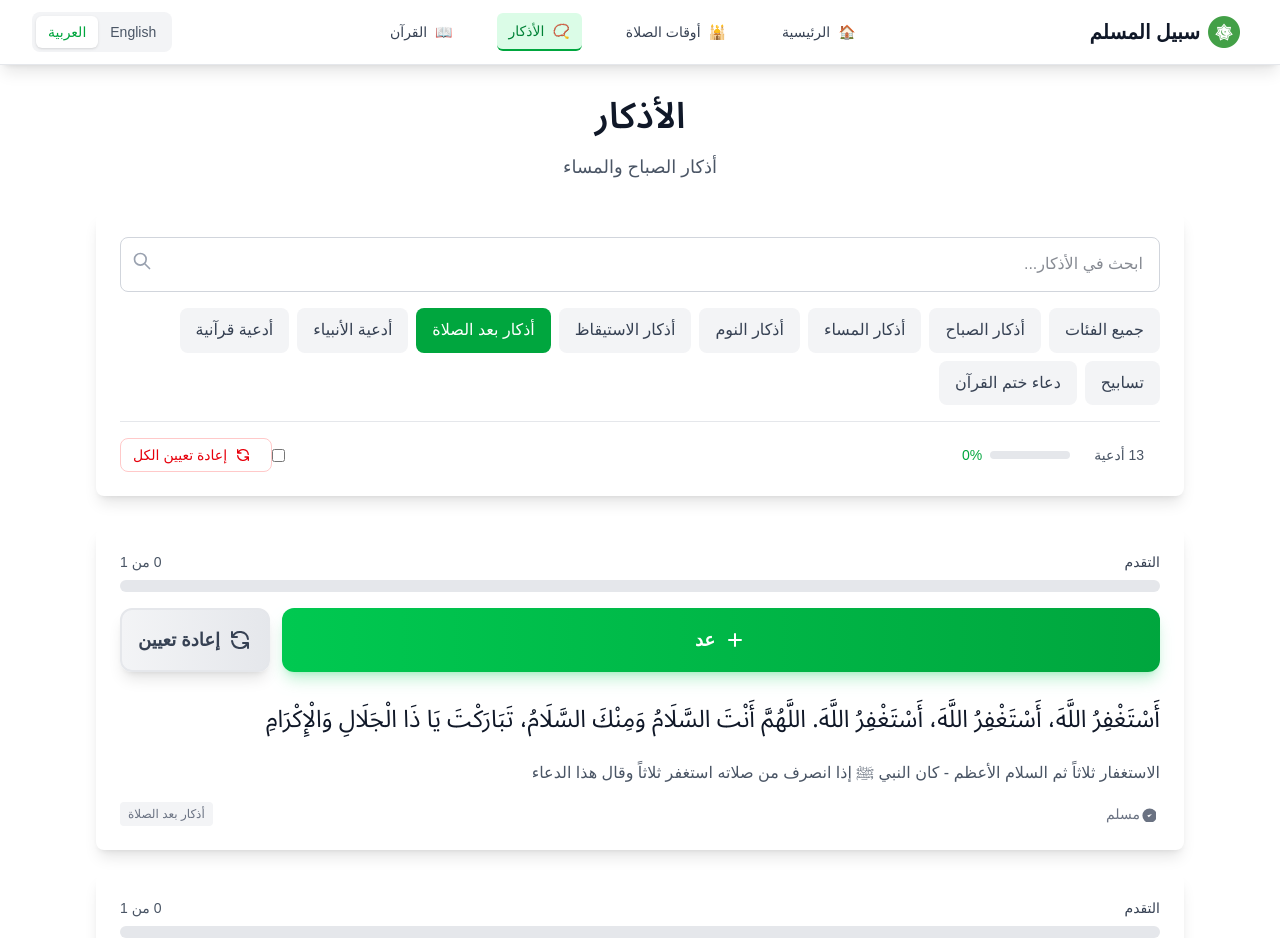
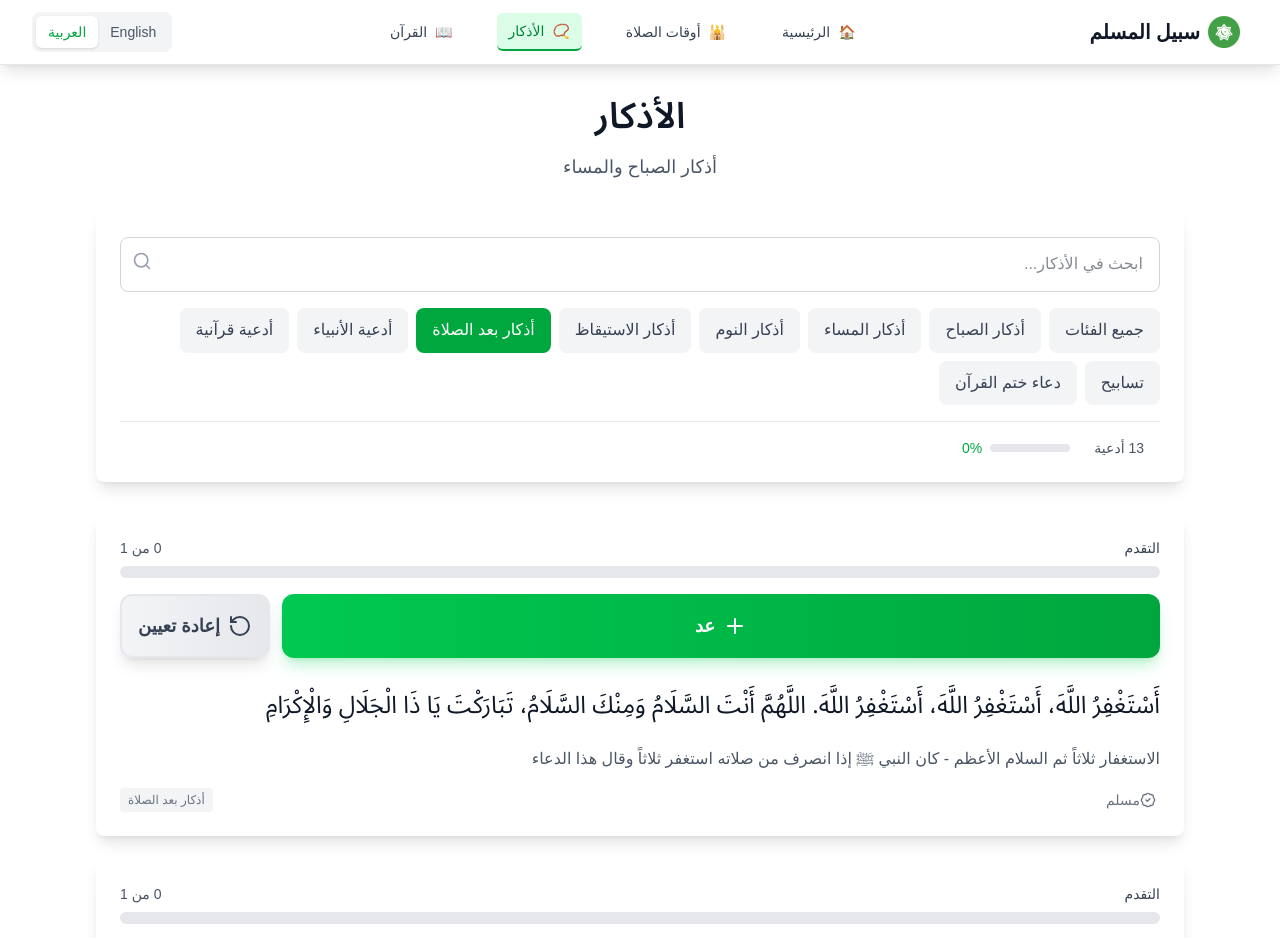
Before and after one commit to AbdelrahmanEhab20/sabil-elmoslem, a Next.js app: page /azkar in a window 1280 px wide. Shown: the top 938 px of the page. Built offline with nearby package versions, Linux system fonts and the light colour scheme.

Commit message:
Latest updates for azkar pages for icons from svg not good looking to be lucid icons

```diff
--- a/package.json
+++ b/package.json
@@ -33,6 +33,7 @@
     "@vercel/speed-insights": "^1.2.0",
     "framer-motion": "^11.0.0",
     "js-cookie": "^3.0.5",
+    "lucide-react": "^0.545.0",
     "next": "^15.5.3",
     "react": "^19.0.0",
     "react-dom": "^19.0.0"
--- a/src/app/azkar/page.tsx
+++ b/src/app/azkar/page.tsx
@@ -7,6 +7,7 @@ import { useToast } from '@/components/ToastProvider';
 import { useTranslations } from '@/utils/translations';
 import { Azkar } from '@/types';
 import CustomModal from '@/components/CustomModal';
+import { Search, Check, Plus, RotateCcw, BadgeCheck, ListOrdered } from 'lucide-react';
 
 export default function AzkarPage() {
     const { preferences } = useUser();
@@ -333,9 +334,7 @@ export default function AzkarPage() {
                                 placeholder={preferences.language === 'ar' ? 'ابحث في الأذكار...' : 'Search azkar...'}
                                 className="w-full px-4 py-3 pl-10 pr-4 border border-gray-300 dark:border-gray-600 rounded-lg bg-white dark:bg-gray-700 text-gray-900 dark:text-white focus:outline-none focus:ring-2 focus:ring-green-500 focus:border-transparent"
                             />
-                            <svg className="absolute left-3 top-3.5 h-5 w-5 text-gray-400" fill="none" stroke="currentColor" viewBox="0 0 24 24">
-                                <path strokeLinecap="round" strokeLinejoin="round" strokeWidth={2} d="M21 21l-6-6m2-5a7 7 0 11-14 0 7 7 0 0114 0z" />
-                            </svg>
+                            <Search className="absolute left-3 top-3.5 h-5 w-5 text-gray-400" aria-hidden="true" />
                         </div>
 
                         {/* Category Filter */}
@@ -382,33 +381,6 @@ export default function AzkarPage() {
                                                 {getCategoryProgress.percentage}%
                                             </span>
                                         </div>
-                                    )}
-                                </div>
-
-                                <div className="flex items-center space-x-3 rtl:space-x-reverse">
-                                    <label className="flex items-center space-x-2 rtl:space-x-reverse text-sm">
-                                        <input
-                                            type="checkbox"
-                                            checked={showCompletedOnly}
-                                            onChange={(e) => setShowCompletedOnly(e.target.checked)}
-                                            className="rounded border-gray-300 text-green-600 focus:ring-green-500"
-                                        />
-                                        {/* <span className="text-gray-700 dark:text-gray-300">
-                                            {preferences.language === 'ar' ? 'المكتملة فقط' : 'Completed only'}
-                                        </span> */}
-                                    </label>
-
-                                    {filteredAzkar.some(zikr => shouldHaveCounter(zikr.category)) && (
-                                        <button
-                                            onClick={resetAllCounters}
-                                            className="flex items-center space-x-2 rtl:space-x-reverse px-3 py-1.5 text-sm text-red-600 hover:text-white hover:bg-red-600 dark:text-red-400 dark:hover:bg-red-500 transition-all duration-200 rounded-lg border border-red-200 dark:border-red-800 hover:border-red-600"
-                                            title={preferences.language === 'ar' ? 'إعادة تعيين جميع العدادات' : 'Reset all counters'}
-                                        >
-                                            <svg className="w-4 h-4" fill="none" stroke="currentColor" viewBox="0 0 24 24">
-                                                <path strokeLinecap="round" strokeLinejoin="round" strokeWidth={2} d="M4 4v5h.582m15.356 2A8.001 8.001 0 004.582 9m0 0H9m11 11v-5h-.581m0 0a8.003 8.003 0 01-15.357-2m15.357 2H15" />
-                                            </svg>
-                                            <span>{preferences.language === 'ar' ? 'إعادة تعيين الكل' : 'Reset All'}</span>
-                                        </button>
                                     )}
                                 </div>
                             </div>
@@ -465,23 +437,19 @@ export default function AzkarPage() {
                                             <button
                                                 onClick={() => incrementCounter(zikr.id!)}
                                                 disabled={isComplete}
-                                                className={`flex-1 flex items-center justify-center gap-2 px-6 py-4 rounded-xl font-semibold text-lg transition-all duration-200 transform hover:scale-105 active:scale-95 shadow-lg ${isComplete
+                                                className={`flex-1 flex items-center justify-center gap-2 px-6 py-4 rounded-xl font-semibold text-lg transition-all duration-200 transform hover:scale-[1.02] active:scale-[0.98] shadow-lg ${isComplete
                                                     ? 'bg-gradient-to-r from-green-100 to-green-200 text-green-800 dark:from-green-900/30 dark:to-green-800/30 dark:text-green-200 cursor-not-allowed'
                                                     : 'bg-gradient-to-r from-green-500 to-green-600 text-white hover:from-green-600 hover:to-green-700 shadow-green-500/25'
                                                     }`}
                                             >
                                                 {isComplete ? (
                                                     <>
-                                                        <svg className="w-6 h-6" fill="none" stroke="currentColor" viewBox="0 0 24 24">
-                                                            <path strokeLinecap="round" strokeLinejoin="round" strokeWidth={2} d="M5 13l4 4L19 7" />
-                                                        </svg>
+                                                        <Check className="w-6 h-6" aria-hidden="true" />
                                                         <span>{preferences.language === 'ar' ? 'مكتمل' : 'Complete'}</span>
                                                     </>
                                                 ) : (
                                                     <>
-                                                        <svg className="w-6 h-6" fill="none" stroke="currentColor" viewBox="0 0 24 24">
-                                                            <path strokeLinecap="round" strokeLinejoin="round" strokeWidth={2} d="M12 6v6m0 0v6m0-6h6m-6 0H6" />
-                                                        </svg>
+                                                        <Plus className="w-6 h-6" aria-hidden="true" />
                                                         <span>{preferences.language === 'ar' ? 'عد' : 'Count'}</span>
                                                     </>
                                                 )}
@@ -489,12 +457,10 @@ export default function AzkarPage() {
 
                                             <button
                                                 onClick={() => resetCounter(zikr.id!)}
-                                                className="flex items-center justify-center gap-2 px-4 py-4 rounded-xl font-semibold text-lg transition-all duration-200 transform hover:scale-105 active:scale-95 shadow-lg bg-gradient-to-r from-gray-100 to-gray-200 text-gray-700 dark:from-gray-700 dark:to-gray-600 dark:text-gray-200 hover:from-red-100 hover:to-red-200 hover:text-red-700 dark:hover:from-red-900/30 dark:hover:to-red-800/30 dark:hover:text-red-200 border-2 border-gray-200 dark:border-gray-600 hover:border-red-300 dark:hover:border-red-500"
+                                                className="flex items-center justify-center gap-2 px-4 py-4 rounded-xl font-semibold text-lg transition-all duration-200 transform hover:scale-[1.02] active:scale-[0.98] shadow-lg bg-gradient-to-r from-gray-100 to-gray-200 text-gray-700 dark:from-gray-700 dark:to-gray-600 dark:text-gray-200 hover:from-red-100 hover:to-red-200 hover:text-red-700 dark:hover:from-red-900/30 dark:hover:to-red-800/30 dark:hover:text-red-200 border-2 border-gray-200 dark:border-gray-600 hover:border-red-300 dark:hover:border-red-500"
                                                 title={preferences.language === 'ar' ? 'إعادة تعيين هذا الذكر' : 'Reset this dhikr'}
                                             >
-                                                <svg className="w-6 h-6" fill="none" stroke="currentColor" viewBox="0 0 24 24">
-                                                    <path strokeLinecap="round" strokeLinejoin="round" strokeWidth={2} d="M4 4v5h.582m15.356 2A8.001 8.001 0 004.582 9m0 0H9m11 11v-5h-.581m0 0a8.003 8.003 0 01-15.357-2m15.357 2H15" />
-                                                </svg>
+                                                <RotateCcw className="w-6 h-6" aria-hidden="true" />
                                                 <span className="hidden sm:inline">{preferences.language === 'ar' ? 'إعادة تعيين' : 'Reset'}</span>
                                             </button>
                                         </div>
@@ -522,17 +488,13 @@ export default function AzkarPage() {
                                     <div className="flex items-center space-x-4 rtl:space-x-reverse">
                                         {zikr.reference && (
                                             <span className="flex items-center space-x-1 rtl:space-x-reverse">
-                                                <svg className="w-4 h-4" fill="currentColor" viewBox="0 0 20 20">
-                                                    <path d="M9 12l2 2 4-4m6 2a9 9 0 11-18 0 9 9 0 0118 0z" />
-                                                </svg>
+                                                <BadgeCheck className="w-4 h-4" aria-hidden="true" />
                                                 <span>{zikr.reference}</span>
                                             </span>
                                         )}
                                         {hasCounter && parseInt(zikr.count) > 1 && (
                                             <span className="flex items-center space-x-1 rtl:space-x-reverse">
-                                                <svg className="w-4 h-4" fill="currentColor" viewBox="0 0 20 20">
-                                                    <path d="M4 4a2 2 0 00-2 2v1h16V6a2 2 0 00-2-2H4zM18 9H2v5a2 2 0 002 2h12a2 2 0 002-2V9zM4 13a1 1 0 011-1h1a1 1 0 110 2H5a1 1 0 01-1-1zm5-1a1 1 0 100 2h1a1 1 0 100-2H9z" />
-                                                </svg>
+                                                <ListOrdered className="w-4 h-4" aria-hidden="true" />
                                                 <span>
                                                     {preferences.language === 'ar'
                                                         ? `${zikr.count} مرات`
```
Also changed, not shown: 1 other file (tests, documents, lock files or other folders).
